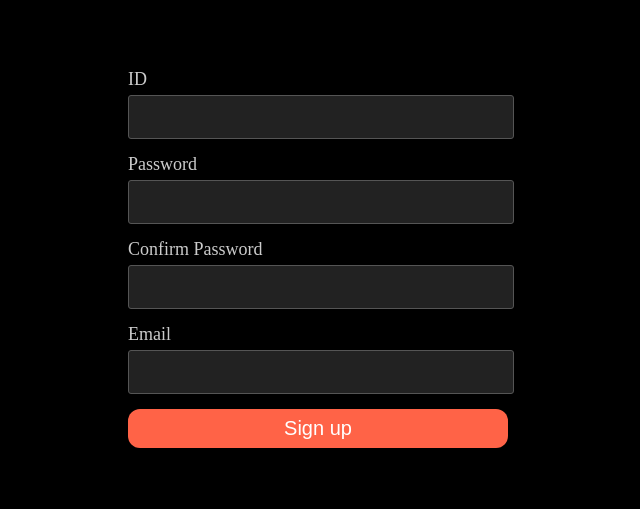
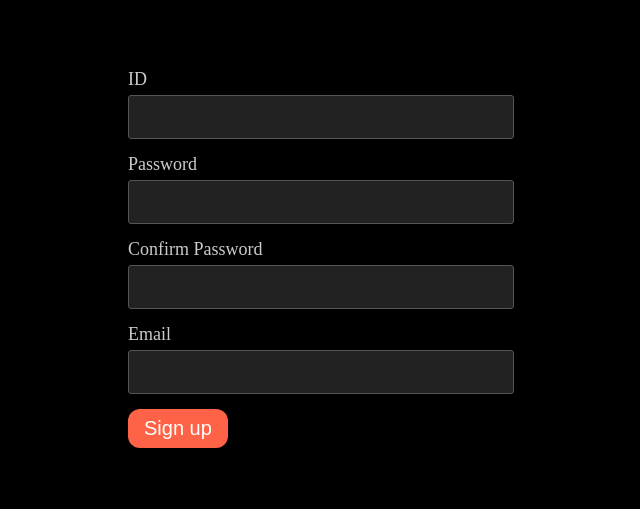
Before and after one commit to gangjoohyeong/MBTIGPT, a Django app: page /common/signup/ in a window 1280 px wide. Shown: the part 96-605 px from the top of the page, without its empty margins (312-952 px from the left). Run offline with Django 4.2, Linux system fonts and the light colour scheme.

Commit message:
style: button width

```diff
--- a/static/style.css
+++ b/static/style.css
@@ -119,7 +119,7 @@ body {
 }
 
 .submit_button {
-    width:95%;
+    /* width:95%; */
     background-color: #FF6347;
     border: none;
     color: #FFF;
```
